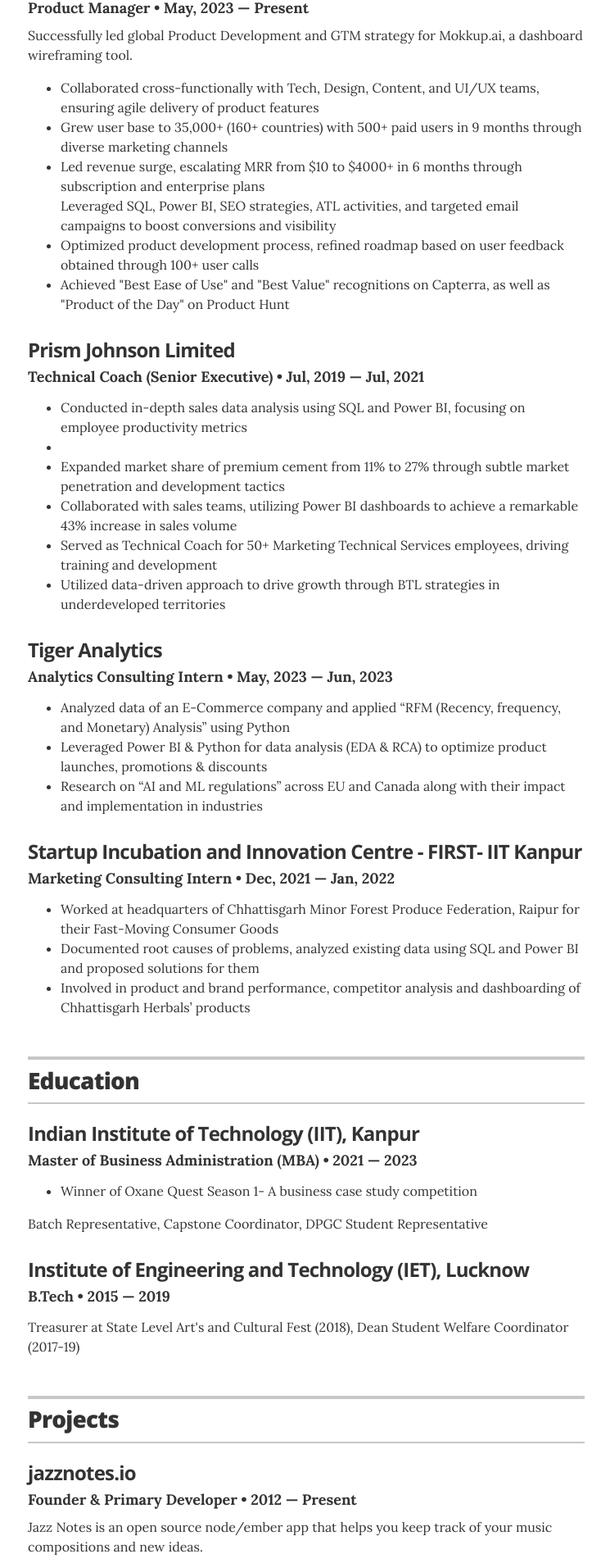
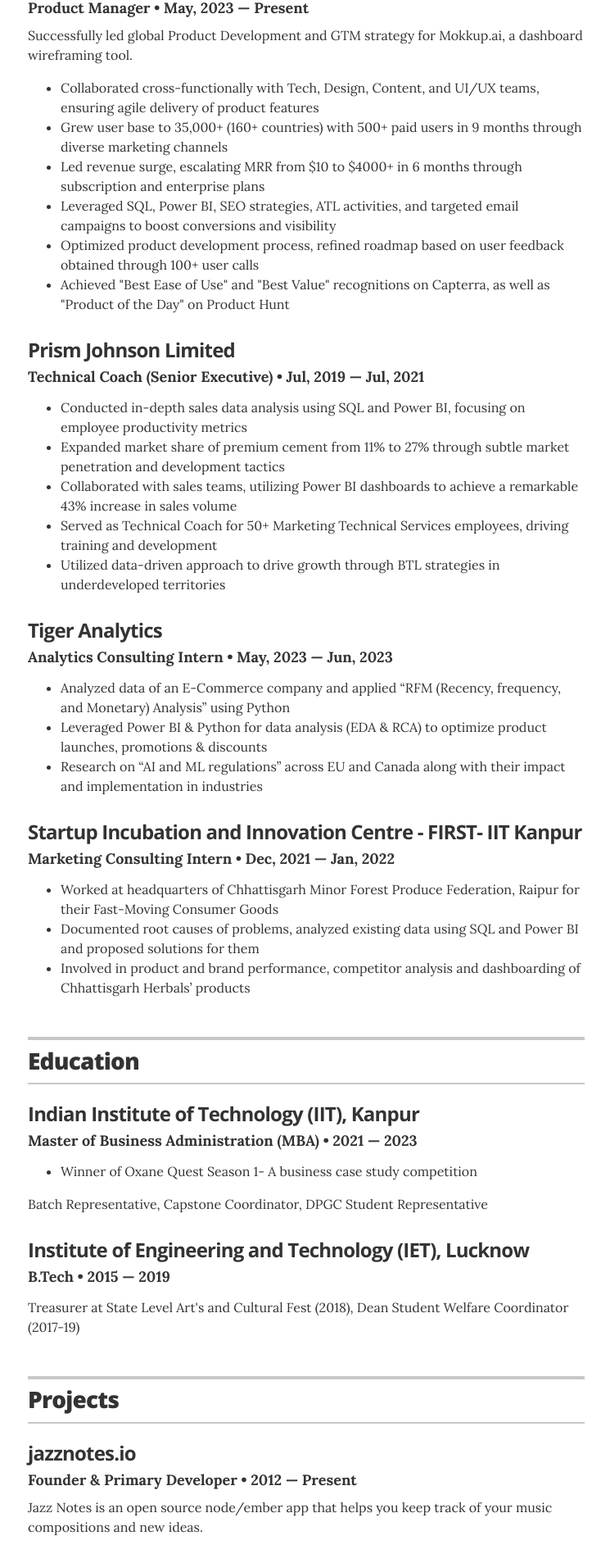
Before and after one commit to ujjwalkshukla/resume, a Jekyll site: the page built from index.html, in a window 1280 px wide. Shown: the part 691-2598 px from the top of the page at 82% size, without its empty margins (266-1011 px from the left). Built offline with Jekyll 4.4.1, drawn with Linux system fonts in a browser that asks for light colours.

Commit message:
work ex completed

```diff
--- a/_data/experience.yml
+++ b/_data/experience.yml
@@ -3,13 +3,13 @@
 - company: NeenOpal Intelligent Solutions Private Limited
   position: Product Manager
   duration:  May, 2023 &mdash; Present
-  summary: Successfully led global Product Development and GTM strategy for Mokkup.ai, a dashboard wireframing tool.<ul class="resume-item-list"><li>Collaborated cross-functionally with Tech, Design, Content, and UI/UX teams, ensuring agile delivery of product features<li>Grew user base to 35,000+ (160+ countries) with 500+ paid users in 9 months through diverse marketing channels<li>Led revenue surge, escalating MRR from $10 to $4000+ in 6 months through subscription and enterprise plans</li>Leveraged SQL, Power BI, SEO strategies, ATL activities, and targeted email campaigns to boost conversions and visibility<li>Optimized product development process, refined roadmap based on user feedback obtained through 100+ user calls<li>Achieved "Best Ease of Use" and "Best Value" recognitions on Capterra, as well as "Product of the Day" on Product Hunt</ul>
+  summary: Successfully led global Product Development and GTM strategy for Mokkup.ai, a dashboard wireframing tool.<ul class="resume-item-list"><li>Collaborated cross-functionally with Tech, Design, Content, and UI/UX teams, ensuring agile delivery of product features<li>Grew user base to 35,000+ (160+ countries) with 500+ paid users in 9 months through diverse marketing channels<li>Led revenue surge, escalating MRR from $10 to $4000+ in 6 months through subscription and enterprise plans<li>Leveraged SQL, Power BI, SEO strategies, ATL activities, and targeted email campaigns to boost conversions and visibility<li>Optimized product development process, refined roadmap based on user feedback obtained through 100+ user calls<li>Achieved "Best Ease of Use" and "Best Value" recognitions on Capterra, as well as "Product of the Day" on Product Hunt</ul>
 
 # Prism Johnson Limited
 - company: Prism Johnson Limited
   position: Technical Coach (Senior Executive)
   duration:  Jul, 2019 &mdash; Jul, 2021
-  summary: <ul class="resume-item-list"><li>Conducted in-depth sales data analysis using SQL and Power BI, focusing on employee productivity metrics<li><li>Expanded market share of premium cement from 11% to 27% through subtle market penetration and development tactics<li>Collaborated with sales teams, utilizing Power BI dashboards to achieve a remarkable 43% increase in sales volume<li>Served as Technical Coach for 50+ Marketing Technical Services employees, driving training and development<li>Utilized data-driven approach to drive growth through BTL strategies in underdeveloped territories
+  summary: <ul class="resume-item-list"><li>Conducted in-depth sales data analysis using SQL and Power BI, focusing on employee productivity metrics<li>Expanded market share of premium cement from 11% to 27% through subtle market penetration and development tactics<li>Collaborated with sales teams, utilizing Power BI dashboards to achieve a remarkable 43% increase in sales volume<li>Served as Technical Coach for 50+ Marketing Technical Services employees, driving training and development<li>Utilized data-driven approach to drive growth through BTL strategies in underdeveloped territories
 
 # Tiger Analytics
 - company: Tiger Analytics
```
